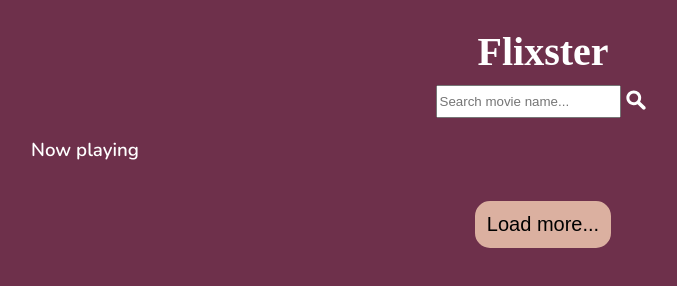
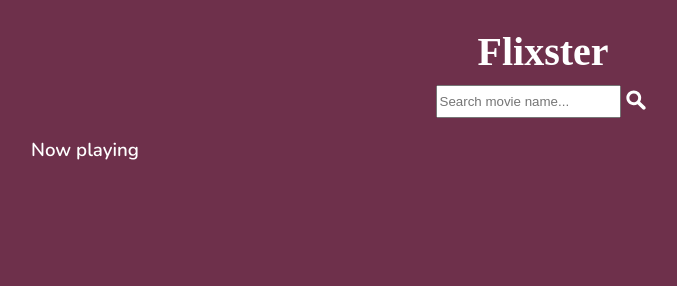
Before and after one commit to awang2330/Flixster, a plain HTML site: page index.html in a window 1280 px wide. Shown: the whole page, without its empty margins (97-774 px from the left). Drawn offline with nearby package versions, Linux system fonts and the light colour scheme; no server answers; a web font is replaced by a local one.

Commit message:
load more button after display

```diff
--- a/index.html
+++ b/index.html
@@ -29,7 +29,7 @@
 
   <!-- Load More -->
   <div id="load-more-align">
-    <button class="load-more" type="button">
+    <button class="load-more hidden" type="button">
       Load more...
     </button>
   </div>
--- a/script.js
+++ b/script.js
@@ -28,6 +28,8 @@ async function updateMovieGrid() {
   responseData.results.forEach(element => {
     movieGrid.innerHTML += addMovieToGrid(element)
   });
+
+  loadMore.classList.remove("hidden")
 }
 
 /** Take in a movie object and display the movie image, movie title and movie votes */
--- a/style.css
+++ b/style.css
@@ -90,7 +90,6 @@ button {
   padding: 10px;
   margin: 20px;
   margin-bottom: 40px;
-  color: #000;
 }
 
 .load-more:hover {
```
